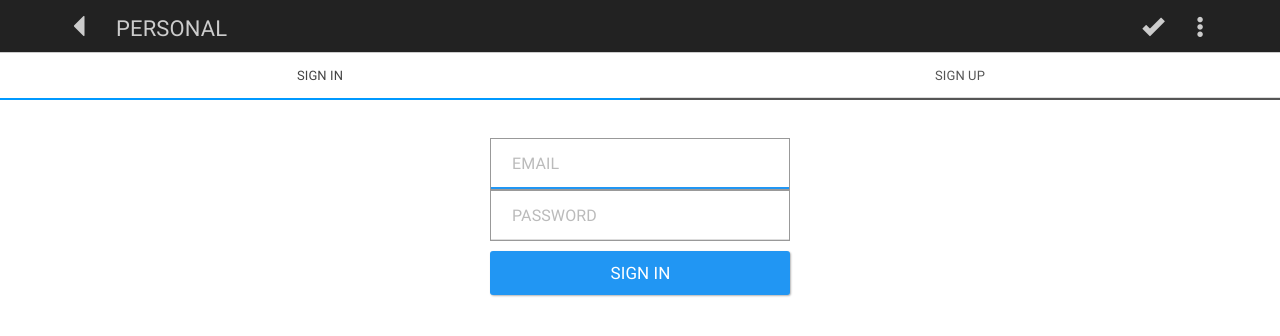
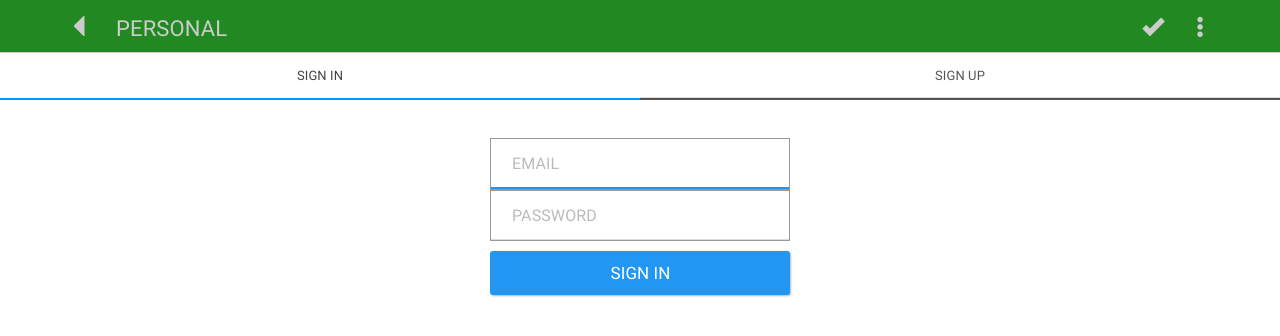
Before and after one commit to allowski/master, a PHP site: page / in a window 1280 px wide. Shown: the top 336 px of the page. Run offline with PHP 8.4, Linux system fonts and the light colour scheme.

Commit message:
1442776566

```diff
--- a/css/custom.css
+++ b/css/custom.css
@@ -2,13 +2,13 @@
 
 
 .material-bar,.navbar.navbar-inverse{
-	background:#222;
+	background:#282;
 	background: #ff3019;
-	background: -moz-linear-gradient(top, #222 0%, #222 100%);
-	background: -webkit-gradient(linear, left top, left bottom, color-stop(0%,#222), color-stop(100%,#222));
-	background: -webkit-linear-gradient(top, #222 0%,#222 100%);
-	background: -o-linear-gradient(top, #222 0%,#222 100%);
-	background: linear-gradient(to bottom, #222 0%,#222 100%);
+	background: -moz-linear-gradient(top, #282 0%, #282 100%);
+	background: -webkit-gradient(linear, left top, left bottom, color-stop(0%,#282), color-stop(100%,#282));
+	background: -webkit-linear-gradient(top, #282 0%,#282 100%);
+	background: -o-linear-gradient(top, #282 0%,#282 100%);
+	background: linear-gradient(to bottom, #282 0%,#282 100%);
 	color:#ccc;
 }
 .material-bar .navbar-item{
--- a/index.html
+++ b/index.html
@@ -4,12 +4,12 @@
 		<meta charset="UTF-8">
 		<meta name="viewport" content="width=device-width, initial-scale=1.0, user-scalable=no, maximum-scale=1.0">
 		<title>...</title>
-		<link rel="stylesheet" type="text/css" href="css/roboto/roboto.css?md=1442776167">
-		<link rel="stylesheet" type="text/css" href="css/bootstrap.min.css?md=1442776167">
-		<link rel="stylesheet" type="text/css" href="css/circles.css?md=1442776167">
-		<link rel="stylesheet" type="text/css" href="css/a4pp.css?md=1442776167">
-		<link rel="stylesheet" type="text/css" href="css/custom.css?md=1442776167">
-		<link rel="stylesheet" type="text/css" href="css/custom-app.css?md=1442776167">
+		<link rel="stylesheet" type="text/css" href="css/roboto/roboto.css?md=1442776565">
+		<link rel="stylesheet" type="text/css" href="css/bootstrap.min.css?md=1442776565">
+		<link rel="stylesheet" type="text/css" href="css/circles.css?md=1442776565">
+		<link rel="stylesheet" type="text/css" href="css/a4pp.css?md=1442776565">
+		<link rel="stylesheet" type="text/css" href="css/custom.css?md=1442776565">
+		<link rel="stylesheet" type="text/css" href="css/custom-app.css?md=1442776565">
 	</head>
 	<body>
 
@@ -72,15 +72,15 @@
 		<!-- scripts -->
 		<script src="cordova.js"></script>
         <script src="barcodescanner.js"></script>
-		<script src="js/fastclick.js?md=1442776167"></script>
-		<script src="datos.js?md=1442776167" type="text/javascript"></script>
-		<script src="js/apis.js?md=1442776167"></script>
-		<script src="js/a4pp.js?md=1442776167"></script>
-		<script src="js/app.js?md=1442776167"></script>
+		<script src="js/fastclick.js?md=1442776565"></script>
+		<script src="datos.js?md=1442776565" type="text/javascript"></script>
+		<script src="js/apis.js?md=1442776565"></script>
+		<script src="js/a4pp.js?md=1442776565"></script>
+		<script src="js/app.js?md=1442776565"></script>
 		<script src="js/watch.js"></script>
         <script src="js/remember.js"></script>
-		<script src="js/jquery.min.js?md=1442776167"></script>
-		<script src="js/bootstrap.min.js?md=1442776167"></script>
+		<script src="js/jquery.min.js?md=1442776565"></script>
+		<script src="js/bootstrap.min.js?md=1442776565"></script>
 		<script src="js/custom-app.js"></script>
 		        <script src="js/socket.io-1.3.5.js"></script>
         <script src="js/socket.io.app.js"></script>
```
Also changed, not shown: datos.js (+1 -1 lines), img/icon.png, img/splash-640x960.png, img/splash-960x640.png.
